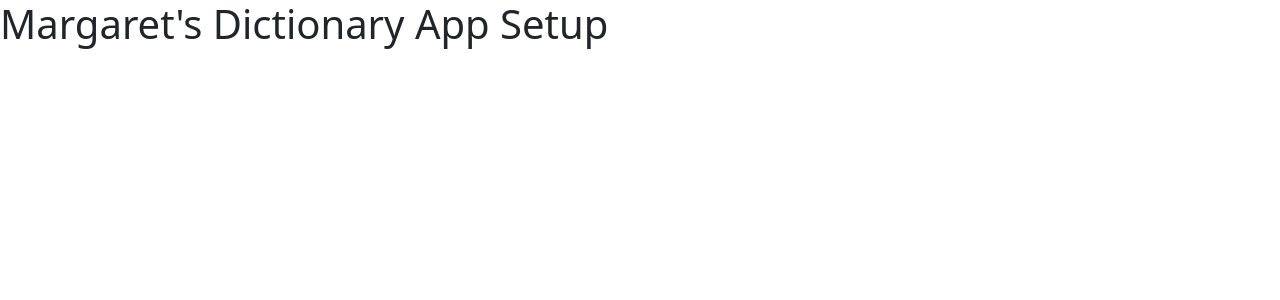
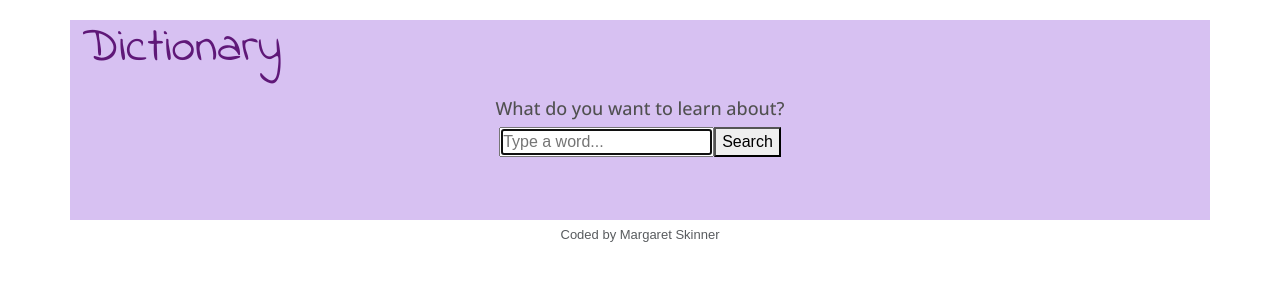
Before and after one commit to mtskinner915/react-dictionary-app, a React (Create React App) app: page / in a window 1280 px wide. Shown: the top 300 px of the page. Built offline with nearby package versions, Linux system fonts and the light colour scheme.

Commit message:
Created search engine and updated some CSS

```diff
--- a/public/index.html
+++ b/public/index.html
@@ -14,6 +14,18 @@
       rel="stylesheet"
       integrity="sha384-0evHe/X+R7YkIZDRvuzKMRqM+OrBnVFBL6DOitfPri4tjfHxaWutUpFmBp4vmVor"
       crossorigin="anonymous"
+    />
+    <link rel="preconnect" href="https://fonts.googleapis.com" />
+    <link rel="preconnect" href="https://fonts.gstatic.com" crossorigin />
+    <link
+      href="https://fonts.googleapis.com/css2?family=Indie+Flower&display=swap"
+      rel="stylesheet"
+    />
+    <link rel="preconnect" href="https://fonts.googleapis.com" />
+    <link rel="preconnect" href="https://fonts.gstatic.com" crossorigin />
+    <link
+      href="https://fonts.googleapis.com/css2?family=Open+Sans:ital,wght@0,300;0,400;0,500;0,700;1,300;1,400;1,500;1,700&display=swap"
+      rel="stylesheet"
     />
     <link rel="apple-touch-icon" href="%PUBLIC_URL%/logo192.png" />
     <link rel="manifest" href="%PUBLIC_URL%/manifest.json" />
--- a/src/App.css
+++ b/src/App.css
@@ -0,0 +1,27 @@
+h1 {
+  text-align: left;
+  margin-top: 20px;
+  font-family: "Indie Flower", cursive;
+  font-size: 48px;
+  color: #5f1878;
+}
+h2 {
+  text-align: center;
+  font-size: 18px;
+  color: rgb(80, 80, 80);
+  font-family: "Open Sans", sans-serif;
+  margin-top: 20px;
+}
+.App {
+  font-family: Arial, Helvetica, sans-serif;
+}
+.container {
+  background-color: #d7c1f2;
+  min-height: 200px;
+}
+.App-footer {
+  text-align: center;
+  margin-top: 5px;
+  font-size: small;
+  opacity: 75%;
+}
--- a/src/App.js
+++ b/src/App.js
@@ -1,11 +1,19 @@
 import "./App.css";
+import Dictionary from "./Dictionary";
 
 export default function App() {
   return (
     <div className="App">
-      <header className="App-header">
-        <h1>Margaret's Dictionary App Setup</h1>
-      </header>
+      <div className="container">
+        <header className="App-header">
+          <h1>Dictionary</h1>
+        </header>
+        <main>
+          <h2>What do you want to learn about?</h2>
+          <Dictionary />
+        </main>
+      </div>
+      <footer className="App-footer">Coded by Margaret Skinner</footer>
     </div>
   );
 }
--- /dev/null
+++ b/src/Dictionary.css
@@ -0,0 +1,3 @@
+form {
+  text-align: center;
+}
--- /dev/null
+++ b/src/Dictionary.js
@@ -0,0 +1,29 @@
+import React, { useState } from "react";
+import "./Dictionary.css";
+
+export default function Dictionary() {
+  let [keyword, setKeyword] = useState("");
+
+  function Search(event) {
+    event.preventDefault();
+    alert(`Searching for ${keyword} definition`);
+  }
+
+  function handleKeywordChange(event) {
+    setKeyword(event.target.value);
+  }
+
+  return (
+    <div className="Dictionary">
+      <form onSubmit={Search}>
+        <input
+          type="search"
+          onChange={handleKeywordChange}
+          autoFocus={true}
+          placeholder="Type a word..."
+        />
+        <button>Search</button>
+      </form>
+    </div>
+  );
+}
```
